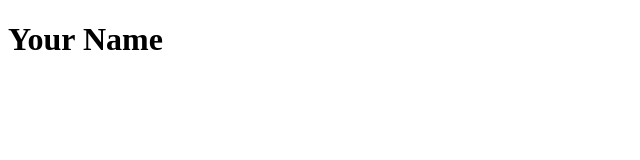
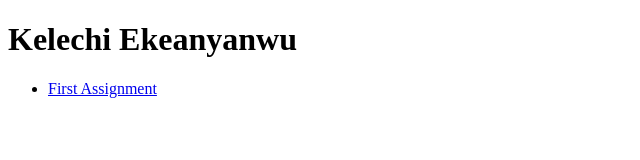
Before and after one commit to Eagleye404/ifsc-1310, a plain HTML site: page index.html in a window 1280 px wide. Shown: the whole page, without its empty margins (0-640 px from the left). Drawn offline with Linux system fonts and the light colour scheme.

Commit message:
Added Prototype

```diff
--- a/index.html
+++ b/index.html
@@ -11,6 +11,11 @@
 </head>
 
 <body>
-  <h1>Your Name</h1>
+  <h1>Kelechi Ekeanyanwu</h1>
+  <nav>
+    <ul>
+        <li><a href="prototype/index.html">First Assignment</a></li>
+    </ul>
+  </nav>
 </body>
 </html>
```
Also changed, not shown: prototype/index.html (added, +1 -0 lines).
